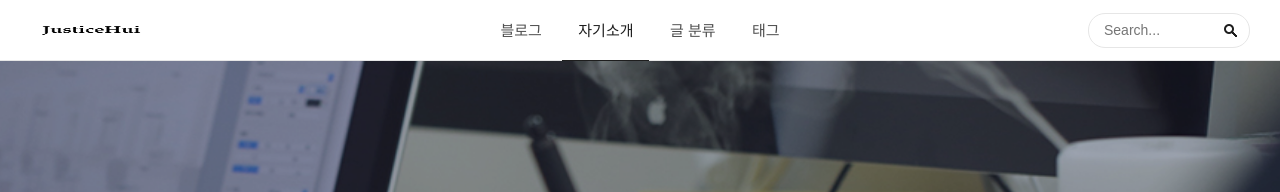
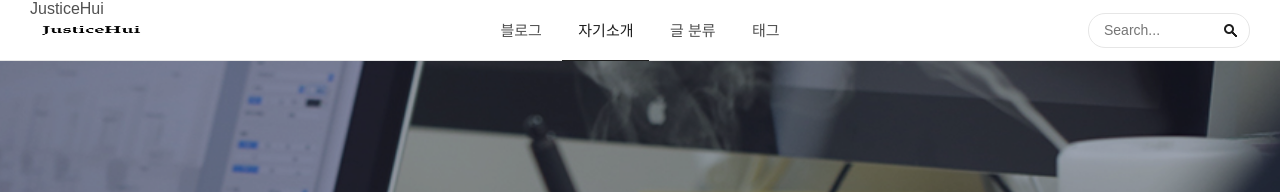
Before and after one commit to justiceHui/justiceHui.github.io_kakao, a Jekyll site: the page built from about.html, in a window 1280 px wide. Shown: the top 192 px of the page. Built offline with Jekyll 4.4.1, drawn with Linux system fonts in a browser that asks for light colours; some web fonts are replaced.

Commit message:
Update header.html

```diff
--- a/_includes/header.html
+++ b/_includes/header.html
@@ -6,7 +6,7 @@
         <span class="sr-only">Toggle Search Form</span>
     </button>
     <a id="logo" href="/">
-        <span class="sr-only">JusticeHui</span>
+        <span>JusticeHui</span>
     </a>
     <div id="search">
         <input id="search-input" type="search" placeholder="Search..." value="" />
```
